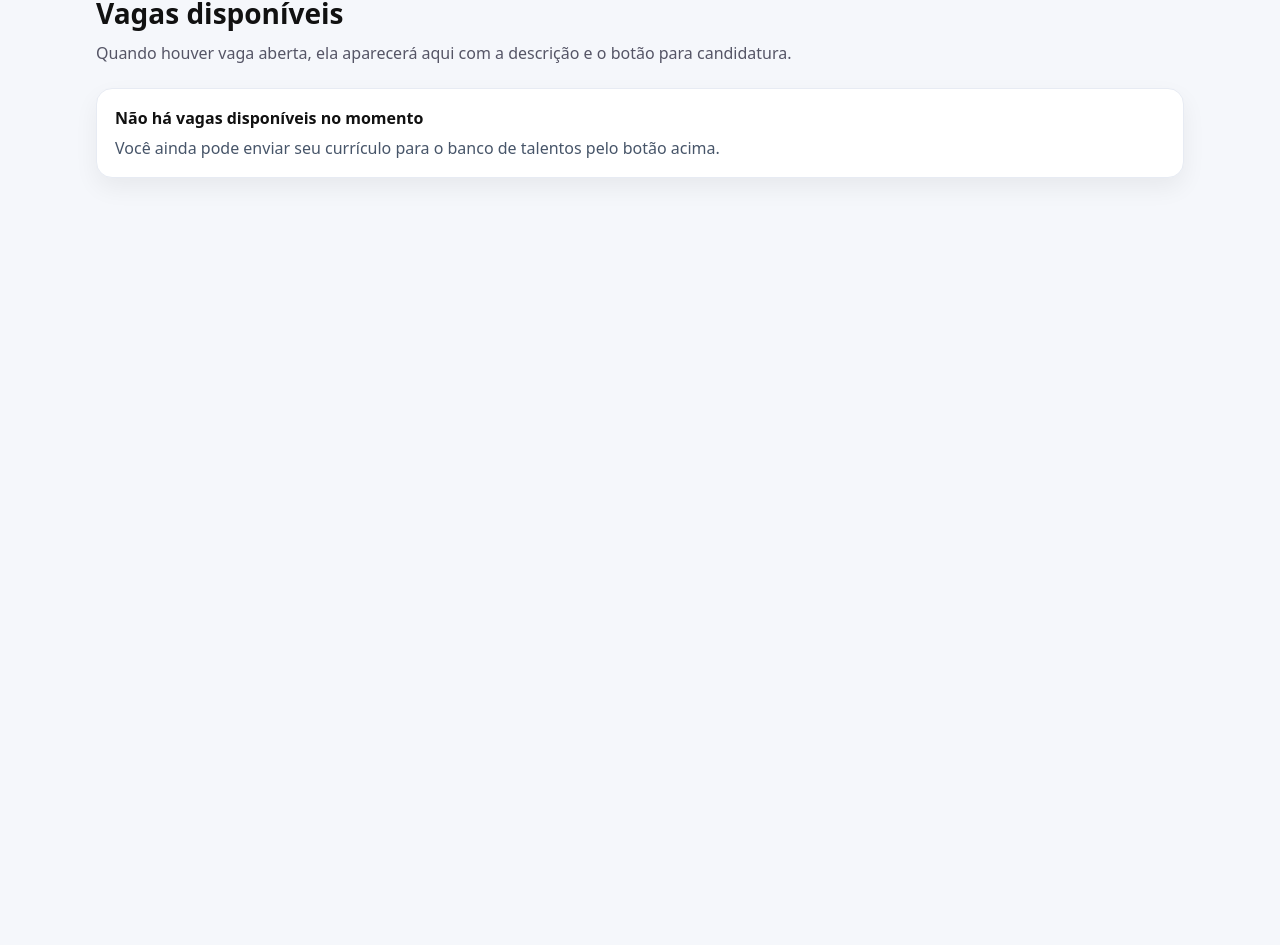
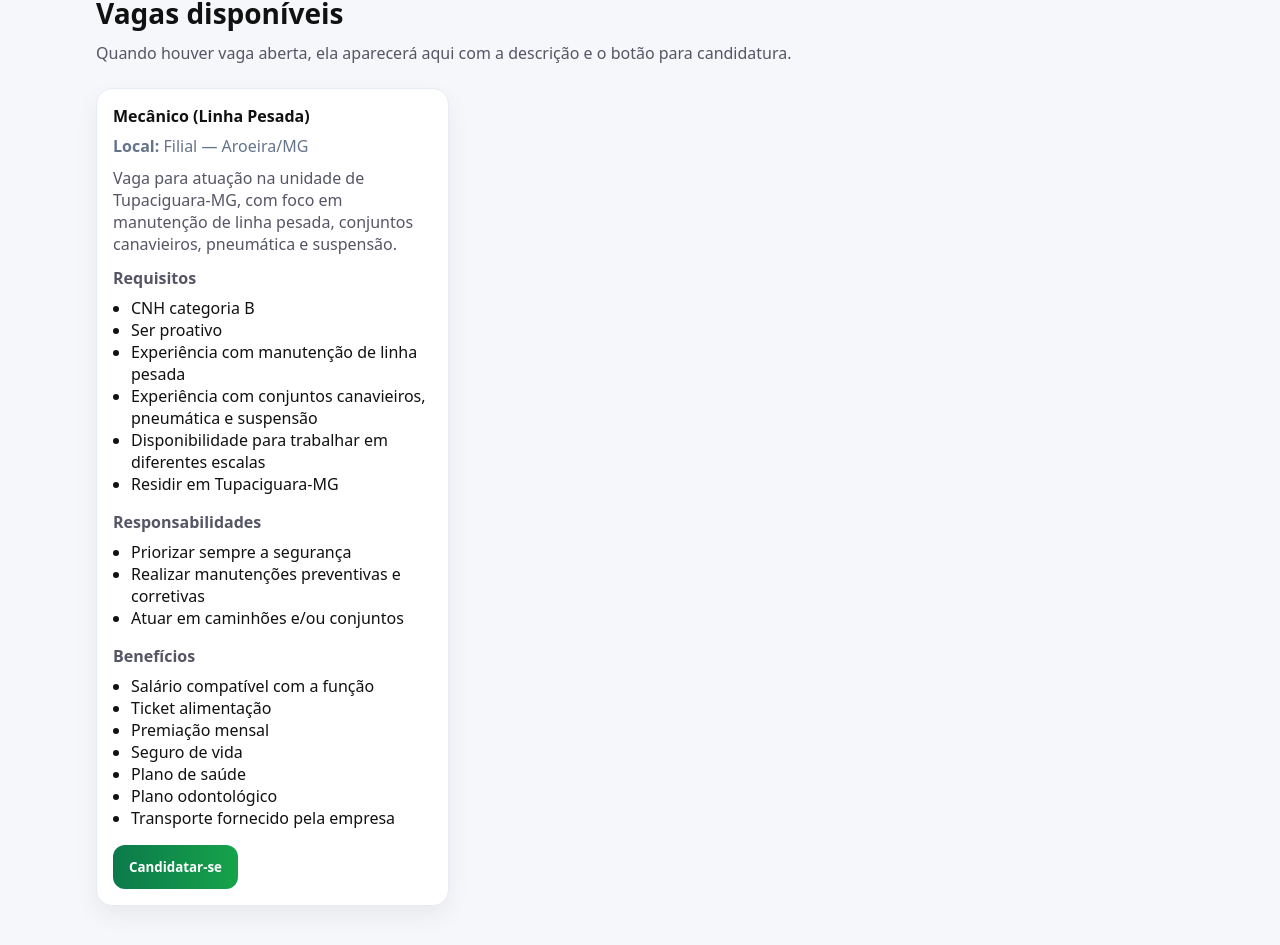
Before and after one commit to happeningti/site-happening, a Next.js app: page /trabalhe-conosco in a window 1280 px wide. Shown: the part 455-1400 px from the top of the page. Before the commit the page ends 800 px from the top, so only its background shows below. Built offline with nearby package versions, Linux system fonts and the light colour scheme.

Commit message:
Nova vaga de Tupaciguara

```diff
--- a/app/trabalhe-conosco/page.tsx
+++ b/app/trabalhe-conosco/page.tsx
@@ -1,3 +1,4 @@
+//app/trabalhe-conosco/page.tsx
 "use client";
 
 import { useMemo, useState } from "react";
@@ -5,12 +6,14 @@ import { useMemo, useState } from "react";
 type Vaga = {
   id: string;
   titulo: string;
-  local: string;         // ex: "Sertãozinho/SP"
-  descricao: string;     // texto livre
-  imagem?: string;       // "/vagas/arquivo.jpg"
+  local: string; // ex: "Sertãozinho/SP"
+  descricao: string; // texto livre
+  imagem?: string; // "/vagas/arquivo.jpg"
   requisitos?: string[]; // lista (opcional)
-  pcd?: boolean;         // se a vaga também é destinada a PCD (opcional)
-  ativa?: boolean;       // pra histórico (opcional)
+  responsabilidades?: string[]; // lista (opcional)
+  beneficios?: string[]; // lista (opcional)
+  pcd?: boolean; // se a vaga também é destinada a PCD (opcional)
+  ativa?: boolean; // pra histórico (opcional)
 };
 
 const UNIDADES = [
@@ -24,18 +27,39 @@ const UNIDADES = [
 // ✅ VAGAS: quando não tiver vaga, deixe vazio mesmo: []
 const VAGAS: Vaga[] = [
   {
-    id: "operador-empilhadeira",
-    titulo: "Operador de Empilhadeira",
-    local: "Sertãozinho/SP",
-    descricao: "Experiência com empilhadeira e entregas de facionados.",
-    imagem: "/vagas/operador-empilhadeira.jpg",
+    id: "mecanico-linha-pesada-tupaciguara",
+    titulo: "Mecânico (Linha Pesada)",
+    local: "Filial — Aroeira/MG",
+    descricao:
+      "Vaga para atuação na unidade de Tupaciguara-MG, com foco em manutenção de linha pesada, conjuntos canavieiros, pneumática e suspensão.",
+
     requisitos: [
-      "Experiência com empilhadeira e entregas de fracionados",
       "CNH categoria B",
-      "Ensino médio completo",
+      "Ser proativo",
+      "Experiência com manutenção de linha pesada",
+      "Experiência com conjuntos canavieiros, pneumática e suspensão",
+      "Disponibilidade para trabalhar em diferentes escalas",
+      "Residir em Tupaciguara-MG",
     ],
-    pcd: false, // ✅ se quiser exibir “vaga também para PCD”
-    ativa: false,
+
+    responsabilidades: [
+      "Priorizar sempre a segurança",
+      "Realizar manutenções preventivas e corretivas",
+      "Atuar em caminhões e/ou conjuntos",
+    ],
+
+    beneficios: [
+      "Salário compatível com a função",
+      "Ticket alimentação",
+      "Premiação mensal",
+      "Seguro de vida",
+      "Plano de saúde",
+      "Plano odontológico",
+      "Transporte fornecido pela empresa",
+    ],
+
+    pcd: false,
+    ativa: true,
   },
 ];
 
@@ -57,10 +81,9 @@ type FormState = {
   mensagem: string;
   arquivo?: File | null;
 
-  // ✅ PCD (opcional)
   pcd: "0" | "1";
   pcd_tipo: PcdTipo;
-  pcd_adaptacao: string; // opcional
+  pcd_adaptacao: string;
 };
 
 const initialForm = (cargoDefault = ""): FormState => ({
@@ -89,12 +112,9 @@ export default function TrabalheConoscoPage() {
     | { type: "err"; msg: string }
   >({ type: "idle" });
 
-  const vagasAtivas = useMemo(
-  () => VAGAS.filter((v) => v.ativa !== false),
-  []
-);
+  const vagasAtivas = useMemo(() => VAGAS.filter((v) => v.ativa !== false), []);
 
-const hasVagas = vagasAtivas.length > 0;
+  const hasVagas = vagasAtivas.length > 0;
 
   function abrirModalBancoTalentos() {
     setVagaSelecionada(null);
@@ -105,7 +125,7 @@ const hasVagas = vagasAtivas.length > 0;
 
   function abrirModalParaVaga(v: Vaga) {
     setVagaSelecionada(v);
-    setForm(initialForm(v.titulo)); // ✅ cargo pretendido vem preenchido
+    setForm(initialForm(v.titulo));
     setStatus({ type: "idle" });
     setOpen(true);
   }
@@ -126,13 +146,6 @@ const hasVagas = vagasAtivas.length > 0;
         return;
       }
 
-      // ✅ validação leve: se marcou PCD, tipo é recomendado (mas não obrigatório)
-      // Se você quiser obrigar o tipo, descomente:
-      // if (form.pcd === "1" && !form.pcd_tipo) {
-      //   setStatus({ type: "err", msg: "Selecione o tipo de deficiência (opcionalmente, escolha 'Outra')." });
-      //   return;
-      // }
-
       const fd = new FormData();
       fd.append("unidade", form.unidade);
       fd.append("cargo", form.cargo);
@@ -141,12 +154,10 @@ const hasVagas = vagasAtivas.length > 0;
       fd.append("email", form.email);
       fd.append("mensagem", form.mensagem || "");
 
-      // ✅ PCD (opcional)
       fd.append("pcd", form.pcd);
       fd.append("pcd_tipo", form.pcd_tipo || "");
       fd.append("pcd_adaptacao", form.pcd_adaptacao || "");
 
-      // ✅ info da vaga (se existir)
       fd.append("vaga_id", vagaSelecionada?.id || "");
       fd.append("vaga_titulo", vagaSelecionada?.titulo || "");
       fd.append("vaga_local", vagaSelecionada?.local || "");
@@ -169,9 +180,8 @@ const hasVagas = vagasAtivas.length > 0;
         msg: "Currículo enviado com sucesso! Em breve o RH fará o contato, se houver aderência ao perfil.",
       });
 
-      // opcional: limpar form após sucesso
       setForm(initialForm(vagaSelecionada?.titulo || ""));
-    } catch (err) {
+    } catch {
       setStatus({
         type: "err",
         msg: "Falha ao enviar. Verifique sua conexão e tente novamente.",
@@ -183,7 +193,6 @@ const hasVagas = vagasAtivas.length > 0;
 
   return (
     <main className="contato">
-      {/* HERO */}
       <section
         className="servicosHero"
         style={{ borderBottom: "1px solid #e7ebf3" }}
@@ -217,7 +226,6 @@ const hasVagas = vagasAtivas.length > 0;
         </div>
       </section>
 
-      {/* VAGAS */}
       <section className="section">
         <div className="container">
           <h2 className="sectionTitle">Vagas disponíveis</h2>
@@ -236,7 +244,7 @@ const hasVagas = vagasAtivas.length > 0;
             </div>
           ) : (
             <div className="grid3">
-              {VAGAS.map((v) => (
+              {vagasAtivas.map((v) => (
                 <div key={v.id} className="card">
                   <h3 style={{ marginTop: 0 }}>{v.titulo}</h3>
 
@@ -266,6 +274,44 @@ const hasVagas = vagasAtivas.length > 0;
                       <ul style={{ marginTop: 0, paddingLeft: 18 }}>
                         {v.requisitos.map((r) => (
                           <li key={r}>{r}</li>
+                        ))}
+                      </ul>
+                    </>
+                  ) : null}
+
+                  {v.responsabilidades?.length ? (
+                    <>
+                      <p
+                        style={{
+                          fontWeight: 800,
+                          marginTop: 12,
+                          marginBottom: 8,
+                        }}
+                      >
+                        Responsabilidades
+                      </p>
+                      <ul style={{ marginTop: 0, paddingLeft: 18 }}>
+                        {v.responsabilidades.map((r) => (
+                          <li key={r}>{r}</li>
+                        ))}
+                      </ul>
+                    </>
+                  ) : null}
+
+                  {v.beneficios?.length ? (
+                    <>
+                      <p
+                        style={{
+                          fontWeight: 800,
+                          marginTop: 12,
+                          marginBottom: 8,
+                        }}
+                      >
+                        Benefícios
+                      </p>
+                      <ul style={{ marginTop: 0, paddingLeft: 18 }}>
+                        {v.beneficios.map((b) => (
+                          <li key={b}>{b}</li>
                         ))}
                       </ul>
                     </>
@@ -306,7 +352,6 @@ const hasVagas = vagasAtivas.length > 0;
         </div>
       </section>
 
-      {/* MODAL FORM */}
       {open && (
         <div
           role="dialog"
@@ -446,12 +491,20 @@ const hasVagas = vagasAtivas.length > 0;
                 </div>
               </div>
 
-              {/* ✅ PCD (opcional) — dentro do mesmo formulário */}
-              <div style={{ marginTop: 12, padding: 12, borderRadius: 12, background: "#f1f5f9" }}>
+              <div
+                style={{
+                  marginTop: 12,
+                  padding: 12,
+                  borderRadius: 12,
+                  background: "#f1f5f9",
+                }}
+              >
                 <strong>♿ Informações adicionais (opcional)</strong>
 
                 <div style={{ marginTop: 10 }}>
-                  <label style={{ fontWeight: 800 }}>Você é pessoa com deficiência (PCD)?</label>
+                  <label style={{ fontWeight: 800 }}>
+                    Você é pessoa com deficiência (PCD)?
+                  </label>
                   <div style={{ marginTop: 8, display: "flex", gap: 14, flexWrap: "wrap" }}>
                     <label style={{ display: "flex", alignItems: "center", gap: 8 }}>
                       <input
@@ -499,8 +552,12 @@ const hasVagas = vagasAtivas.length > 0;
                         <option value="Física">Física</option>
                         <option value="Auditiva">Auditiva</option>
                         <option value="Visual">Visual</option>
-                        <option value="Intelectual/Psicossocial">Intelectual/Psicossocial</option>
-                        <option value="Reabilitado pelo INSS">Reabilitado pelo INSS</option>
+                        <option value="Intelectual/Psicossocial">
+                          Intelectual/Psicossocial
+                        </option>
+                        <option value="Reabilitado pelo INSS">
+                          Reabilitado pelo INSS
+                        </option>
                         <option value="Outra">Outra</option>
                       </select>
                     </div>
@@ -520,7 +577,8 @@ const hasVagas = vagasAtivas.length > 0;
                     </div>
 
                     <div style={{ gridColumn: "1 / -1", color: "#475569", fontSize: 13 }}>
-                      A Happening valoriza a diversidade e não realiza qualquer tipo de discriminação em seus processos seletivos.
+                      A Happening valoriza a diversidade e não realiza qualquer tipo de
+                      discriminação em seus processos seletivos.
                     </div>
                   </div>
                 )}
@@ -539,7 +597,11 @@ const hasVagas = vagasAtivas.length > 0;
               </div>
 
               <div style={{ marginTop: 14, display: "flex", gap: 10, flexWrap: "wrap" }}>
-                <button className="btn btnPrimary" type="submit" disabled={status.type === "sending"}>
+                <button
+                  className="btn btnPrimary"
+                  type="submit"
+                  disabled={status.type === "sending"}
+                >
                   {status.type === "sending" ? "Enviando..." : "Enviar currículo"}
                 </button>
 
```
